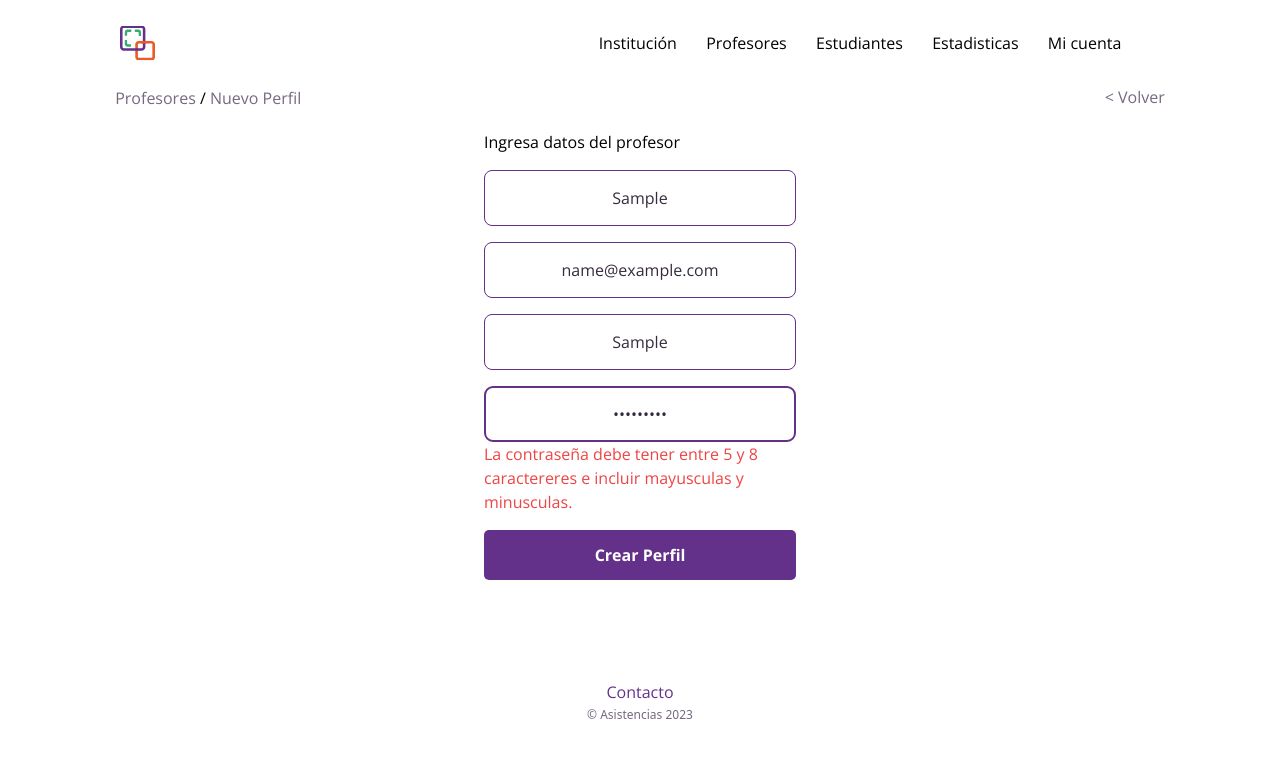
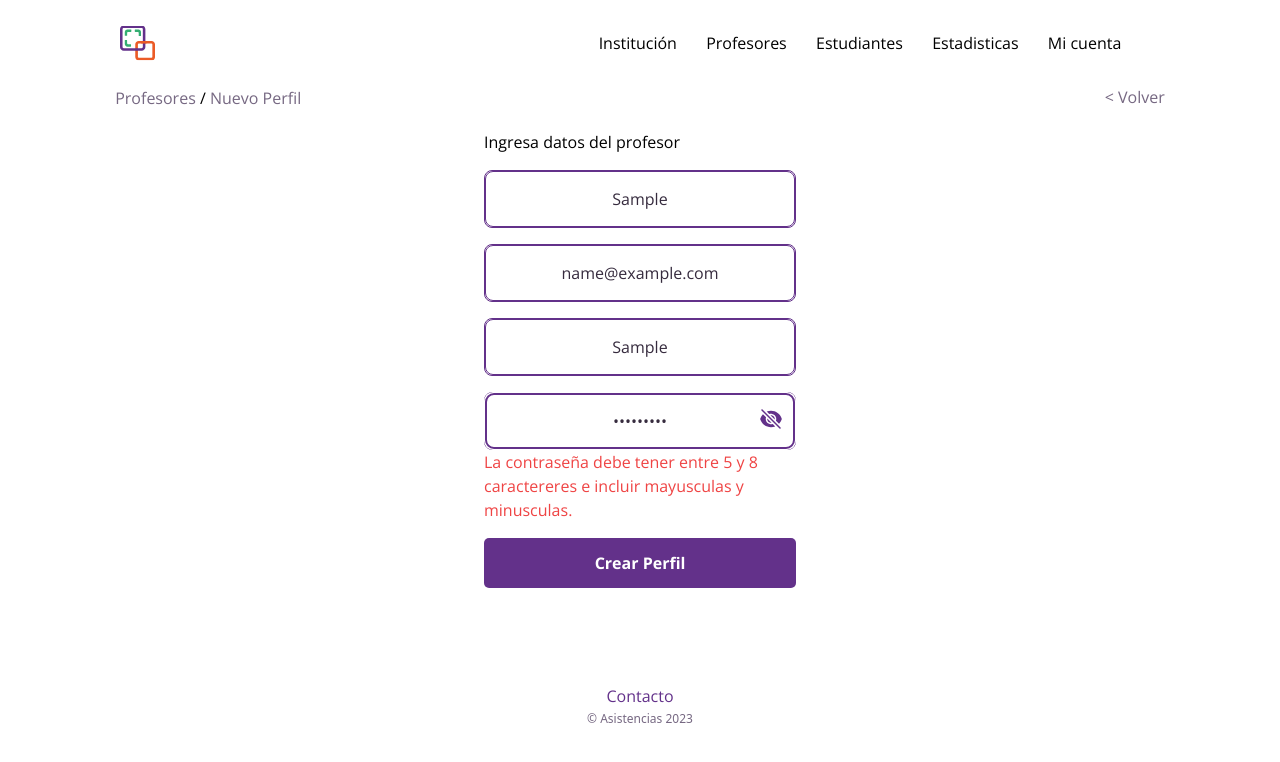
Before and after one commit to sync-ideas/project-frontend, a Next.js app: page /nuevo-profesor in a window 1280 px wide. Both pictures are taken after typing "Sample", "name@example.com", "Sample", "Sample123" into the empty fields and a click on the button "Crear Perfil". Shown: the top 762 px of the page. Built offline with nearby package versions, Linux system fonts and the light colour scheme.

Commit message:
fixed Link, show/hide password icon

```diff
--- a/src/app/components/InputProfesor.tsx
+++ b/src/app/components/InputProfesor.tsx
@@ -4,7 +4,6 @@ import eyeOpen from "../../../public/assets/images/eyeOpen.svg";
 import eyeClose from "../../../public/assets/images/eyeClose.svg";
 import Image from "next/image";
 import { FieldError } from "react-hook-form";
-import { error } from "console";
 
 interface InputProfesorProps {
   id: string;
@@ -25,15 +24,48 @@ const InputProfesor: React.FC<InputProfesorProps> = ({
   type,
   error,
 }) => {
+  const [revealed, setRevealed] = useState(false);
+  const revealPassword = () => {
+    setRevealed(!revealed);
+    type = "text";
+  };
+
   return (
     <div className="flex flex-col">
-      <input
-        {...field}
-        id={id}
-        className="px-2 py-2 h-14 w-full text-center text-[#362B3E] hover:text-purple-950 placeholder:text-purple-hover border-[1px] border-purple rounded-lg font-normal focus:outline-purple"
-        placeholder={placeholder}
-        type={type}
-      />
+      <div className="w-full text-center text-[#362B3E] hover:text-purple-950 placeholder:text-purple-hover border-[1px] border-purple rounded-lg font-normal group-focus:outline-purple flex relative">
+        <input
+          {...field}
+          id={id}
+          className="p2 h-14 w-full text-center text-[#362B3E] hover:text-purple-950 placeholder:text-purple-hover border-[1px] border-purple rounded-lg font-normal focus:outline-purple"
+          placeholder={placeholder}
+          type={type === "password" && revealed ? "text" : type}
+        />
+        {id === "pass" &&
+        !revealed &&
+        field.value !== undefined &&
+        field.value !== "" ? (
+          <Image
+            className="absolute right-3 top-[25%] cursor-pointer"
+            src={eyeClose}
+            alt="ver contraseña"
+            onClick={revealPassword}
+          />
+        ) : id === "pass" &&
+          revealed &&
+          field.value !== undefined &&
+          field.value !== "" ? (
+          <Image
+            className="absolute right-3 top-[35%] cursor-pointer"
+            src={eyeOpen}
+            alt="ver contraseña"
+            onClick={revealPassword}
+          />
+        ) : id === "pass" && field.value === undefined ? (
+          ""
+        ) : (
+          ""
+        )}
+      </div>
       {error && <p className="text-red-500">{error.message}</p>}
     </div>
   );
--- a/src/app/components/ProfForm.tsx
+++ b/src/app/components/ProfForm.tsx
@@ -26,7 +26,7 @@ const ProfForm = () => {
   return (
     <form
       onSubmit={handleSubmit(submitForm)}
-      className="my-5 flex relative flex-col gap-4 w-full items-center md:mx-auto xl:w-[312px]"
+      className="my-5 flex relative flex-col gap-4 w-full items-center md:mx-auto xl:w-[312px] h-full lg:h-auto"
     >
       <h3 className="text-left w-[85%] md:text-center xl:text-left xl:w-[100%]">
         Ingresa datos del profesor
```
